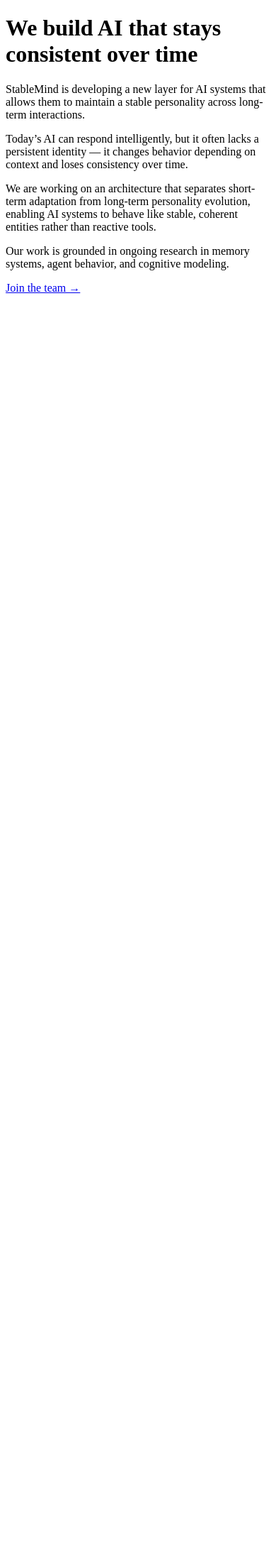
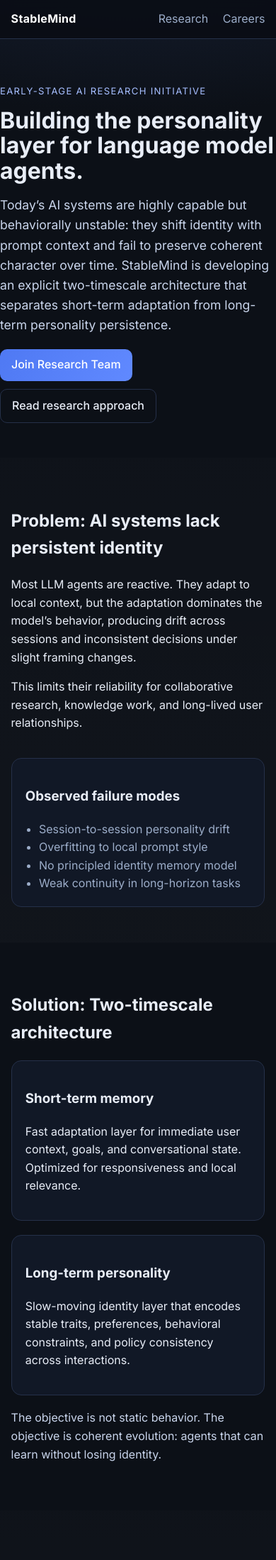
Before and after one commit to hasan-mavlonov/stablemind_landing, a Django app: page / in a window 390 px wide. Shown: the top 2198 px of the page at 71% size. Before the commit the page ends 413 px from the top, so only its background shows below. Run offline with Django 5.2, Linux system fonts and the light colour scheme.

Commit message:
Build StableMind landing site and careers application flow

```diff
--- /dev/null
+++ b/core/static/core/css/site.css
@@ -0,0 +1,110 @@
+:root {
+  --bg: #0c1017;
+  --panel: #111826;
+  --panel-2: #0f1623;
+  --text: #e8edf7;
+  --muted: #9cadc9;
+  --line: #253049;
+  --accent: #84a8ff;
+  --accent-strong: #a6beff;
+  --success-bg: #0f2c1f;
+  --success-text: #9fd9b8;
+  --error-bg: #35191c;
+  --error-text: #f7b1b8;
+}
+
+* { box-sizing: border-box; }
+body {
+  margin: 0;
+  font-family: Inter, -apple-system, BlinkMacSystemFont, "Segoe UI", sans-serif;
+  background: radial-gradient(1200px 600px at 50% -200px, #1b2740 0%, var(--bg) 60%);
+  color: var(--text);
+  line-height: 1.6;
+}
+
+a { color: var(--accent); text-decoration: none; }
+a:hover { color: var(--accent-strong); }
+
+.container { width: min(1080px, 92%); margin: 0 auto; }
+.narrow { width: min(760px, 100%); }
+.section { padding: 4rem 0; }
+.muted { background: linear-gradient(180deg, rgba(255,255,255,0.01), rgba(255,255,255,0.02)); }
+
+.site-header {
+  position: sticky;
+  top: 0;
+  z-index: 10;
+  border-bottom: 1px solid var(--line);
+  background: rgba(10, 14, 21, 0.92);
+  backdrop-filter: blur(6px);
+}
+.nav-wrap { display: flex; justify-content: space-between; align-items: center; padding: 0.9rem 0; }
+.brand { font-weight: 700; letter-spacing: 0.02em; color: #fff; }
+nav a { margin-left: 1rem; color: var(--muted); }
+
+.hero h1 { font-size: clamp(2rem, 6vw, 3.5rem); line-height: 1.1; margin: 0.5rem 0 1rem; }
+.eyebrow { color: var(--accent-strong); font-size: 0.82rem; text-transform: uppercase; letter-spacing: 0.1em; }
+.lead { color: #c9d5ec; font-size: 1.1rem; }
+.lead.small { font-size: 1rem; margin-top: 1.2rem; }
+
+.grid-2 { display: grid; grid-template-columns: 1.3fr 1fr; gap: 1.25rem; }
+.timescale-grid { display: grid; grid-template-columns: repeat(2, 1fr); gap: 1.25rem; margin-top: 1rem; }
+
+.card {
+  background: var(--panel);
+  border: 1px solid var(--line);
+  border-radius: 14px;
+  padding: 1.2rem;
+}
+.card ul { margin: 0.5rem 0 0; padding-left: 1.2rem; color: var(--muted); }
+
+.btn {
+  display: inline-block;
+  padding: 0.62rem 1rem;
+  border: 1px solid var(--line);
+  border-radius: 10px;
+  color: var(--text);
+  font-weight: 500;
+}
+.btn-primary {
+  background: linear-gradient(120deg, #4f79f3, #6089ff);
+  border: none;
+  color: #fff;
+}
+.cta-row { display: flex; flex-wrap: wrap; gap: 0.7rem; margin-top: 1.2rem; }
+
+.application-form {
+  margin-top: 1.25rem;
+  display: grid;
+  gap: 0.45rem;
+}
+.application-form input,
+.application-form textarea,
+.application-form select {
+  width: 100%;
+  border: 1px solid #2a3550;
+  background: var(--panel-2);
+  color: var(--text);
+  border-radius: 10px;
+  padding: 0.68rem 0.75rem;
+  font: inherit;
+  margin-bottom: 0.65rem;
+}
+.errorlist { list-style: none; margin: -0.25rem 0 0.6rem; padding: 0; color: #f0a3ab; font-size: 0.9rem; }
+.alert {
+  border: 1px solid;
+  border-radius: 10px;
+  padding: 0.75rem 0.95rem;
+  margin: 0.8rem 0;
+}
+.alert.success { background: var(--success-bg); color: var(--success-text); border-color: #315c47; }
+.alert.error { background: var(--error-bg); color: var(--error-text); border-color: #6f343a; }
+
+.site-footer { border-top: 1px solid var(--line); }
+.footer-wrap { padding: 1.3rem 0 2rem; color: var(--muted); font-size: 0.93rem; }
+
+@media (max-width: 860px) {
+  .grid-2,
+  .timescale-grid { grid-template-columns: 1fr; }
+  .section { padding: 3.1rem 0; }
+}
--- /dev/null
+++ b/core/static/core/js/site.js
@@ -0,0 +1,6 @@
+(function () {
+  const yearNode = document.querySelector('[data-year]');
+  if (yearNode) {
+    yearNode.textContent = String(new Date().getFullYear());
+  }
+})();
--- /dev/null
+++ b/core/templates/core/base.html
@@ -0,0 +1,39 @@
+{% load static %}
+<!DOCTYPE html>
+<html lang="en">
+<head>
+    <meta charset="utf-8">
+    <meta name="viewport" content="width=device-width, initial-scale=1">
+    <meta name="description" content="StableMind is an AI research initiative building persistent personality systems for language model agents.">
+    <title>{% block title %}StableMind{% endblock %}</title>
+    <link rel="icon" href="{% static 'core/img/favicon.svg' %}">
+    <link rel="preconnect" href="https://fonts.googleapis.com">
+    <link rel="preconnect" href="https://fonts.gstatic.com" crossorigin>
+    <link href="https://fonts.googleapis.com/css2?family=Inter:wght@400;500;600;700&display=swap" rel="stylesheet">
+    <link href="{% static 'core/css/site.css' %}" rel="stylesheet">
+</head>
+<body>
+    <header class="site-header">
+        <div class="container nav-wrap">
+            <a class="brand" href="/">StableMind</a>
+            <nav>
+                <a href="/">Research</a>
+                <a href="/careers/">Careers</a>
+            </nav>
+        </div>
+    </header>
+
+    <main>
+        {% block content %}{% endblock %}
+    </main>
+
+    <footer class="site-footer">
+        <div class="container footer-wrap">
+            <p>StableMind · Persistent Personality Systems for AI Agents</p>
+            <p>Built for researchers, engineers, and long-horizon AI infrastructure investors.</p>
+        </div>
+    </footer>
+
+    <script src="{% static 'core/js/site.js' %}"></script>
+</body>
+</html>
--- a/core/templates/core/landing.html
+++ b/core/templates/core/landing.html
@@ -1,29 +1,84 @@
-<!DOCTYPE html>
-<html>
-<head>
-    <title>StableMind</title>
-</head>
-<body>
+{% extends 'core/base.html' %}
 
-    <h1>We build AI that stays consistent over time</h1>
+{% block title %}StableMind | Persistent Personality for AI{% endblock %}
 
+{% block content %}
+<section class="hero section">
+    <div class="container narrow">
+        <p class="eyebrow">Early-stage AI research initiative</p>
+        <h1>Building the personality layer for language model agents.</h1>
+        <p class="lead">
+            Today’s AI systems are highly capable but behaviorally unstable: they shift identity with prompt context and fail to preserve coherent character over time.
+            StableMind is developing an explicit two-timescale architecture that separates short-term adaptation from long-term personality persistence.
+        </p>
+        <div class="cta-row">
+            <a class="btn btn-primary" href="/careers/">Join Research Team</a>
+            <a class="btn" href="#approach">Read research approach</a>
+        </div>
+    </div>
+</section>
+
+<section class="section muted" id="problem">
+    <div class="container grid-2">
+        <div>
+            <h2>Problem: AI systems lack persistent identity</h2>
             <p>
-        StableMind is developing a new layer for AI systems that allows them to maintain a stable personality across long-term interactions.
+                Most LLM agents are reactive. They adapt to local context, but the adaptation dominates the model’s behavior,
+                producing drift across sessions and inconsistent decisions under slight framing changes.
             </p>
+            <p>
+                This limits their reliability for collaborative research, knowledge work, and long-lived user relationships.
+            </p>
+        </div>
+        <div class="card">
+            <h3>Observed failure modes</h3>
+            <ul>
+                <li>Session-to-session personality drift</li>
+                <li>Overfitting to local prompt style</li>
+                <li>No principled identity memory model</li>
+                <li>Weak continuity in long-horizon tasks</li>
+            </ul>
+        </div>
+    </div>
+</section>
 
+<section class="section" id="approach">
+    <div class="container">
+        <h2>Solution: Two-timescale architecture</h2>
+        <div class="timescale-grid">
+            <article class="card">
+                <h3>Short-term memory</h3>
                 <p>
-        Today’s AI can respond intelligently, but it often lacks a persistent identity — it changes behavior depending on context and loses consistency over time.
+                    Fast adaptation layer for immediate user context, goals, and conversational state.
+                    Optimized for responsiveness and local relevance.
                 </p>
+            </article>
+            <article class="card">
+                <h3>Long-term personality</h3>
+                <p>
+                    Slow-moving identity layer that encodes stable traits, preferences, behavioral constraints,
+                    and policy consistency across interactions.
+                </p>
+            </article>
+        </div>
+        <p class="lead small">
+            The objective is not static behavior. The objective is coherent evolution: agents that can learn without losing identity.
+        </p>
+    </div>
+</section>
 
+<section class="section muted">
+    <div class="container narrow">
+        <h2>Mission</h2>
         <p>
-        We are working on an architecture that separates short-term adaptation from long-term personality evolution, enabling AI systems to behave like stable, coherent entities rather than reactive tools.
+            Build foundational methods for persistent AI personality systems and deploy them as infrastructure
+            for next-generation agents. We prioritize technical rigor, empirical evaluation, and research transparency.
         </p>
-
         <p>
-        Our work is grounded in ongoing research in memory systems, agent behavior, and cognitive modeling.
+            We are recruiting researchers and engineers interested in agent memory, behavioral consistency,
+            cognitive modeling, and alignment-adjacent systems design.
         </p>
-
-    <a href="/careers/">Join the team →</a>
-
-</body>
-</html>
+        <a class="btn btn-primary" href="/careers/">Join Research Team</a>
+    </div>
+</section>
+{% endblock %}
--- a/core/views.py
+++ b/core/views.py
@@ -1,23 +1,27 @@
-from django.shortcuts import render, redirect
-from .models import Application
+from django.shortcuts import redirect, render
+from django.urls import reverse
+
+from .forms import ApplicationForm
+
 
 def landing_page(request):
-    return render(request, 'core/landing.html')
+    return render(request, "core/landing.html")
+
 
 def careers_page(request):
-    if request.method == 'POST':
-        name = request.POST.get('name')
-        email = request.POST.get('email')
-        role = request.POST.get('role')
-        motivation = request.POST.get('motivation')
+    if request.method == "POST":
+        form = ApplicationForm(request.POST)
+        if form.is_valid():
+            form.save()
+            return redirect(f"{reverse('careers')}?submitted=1")
+    else:
+        form = ApplicationForm()
 
-        Application.objects.create(
-            name=name,
-            email=email,
-            role=role,
-            motivation=motivation
-        )
-
-        return redirect('/careers/')
-
-    return render(request, 'core/careers.html', {'success': True})
+    return render(
+        request,
+        "core/careers.html",
+        {
+            "form": form,
+            "success": request.method == "GET" and request.GET.get("submitted") == "1",
+        },
+    )
--- a/stablemind/settings.py
+++ b/stablemind/settings.py
@@ -116,3 +116,5 @@ USE_TZ = True
 # https://docs.djangoproject.com/en/6.0/howto/static-files/
 
 STATIC_URL = 'static/'
+
+STATIC_ROOT = BASE_DIR / 'staticfiles'
```
Also changed, not shown: core/admin.py (+7 -1 lines), core/forms.py (added, +27 -0 lines), core/models.py (+15 -2 lines), core/templates/core/careers.html (+40 -48 lines), core/migrations/0002_application_github_or_experience_and_more.py (added), core/static/core/img/favicon.svg (added), 1 other file. Lines whose indentation alone changed are shown as unchanged.
